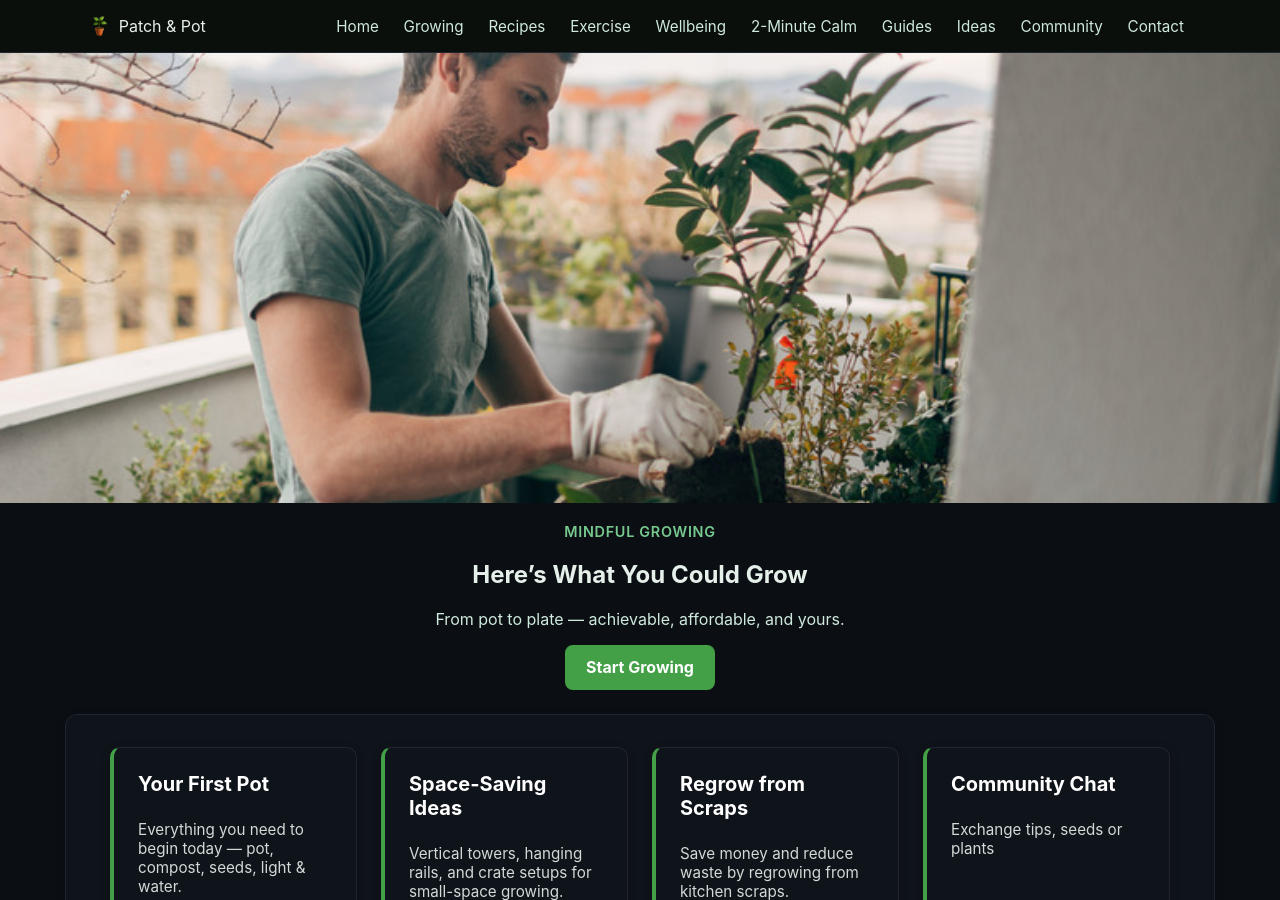
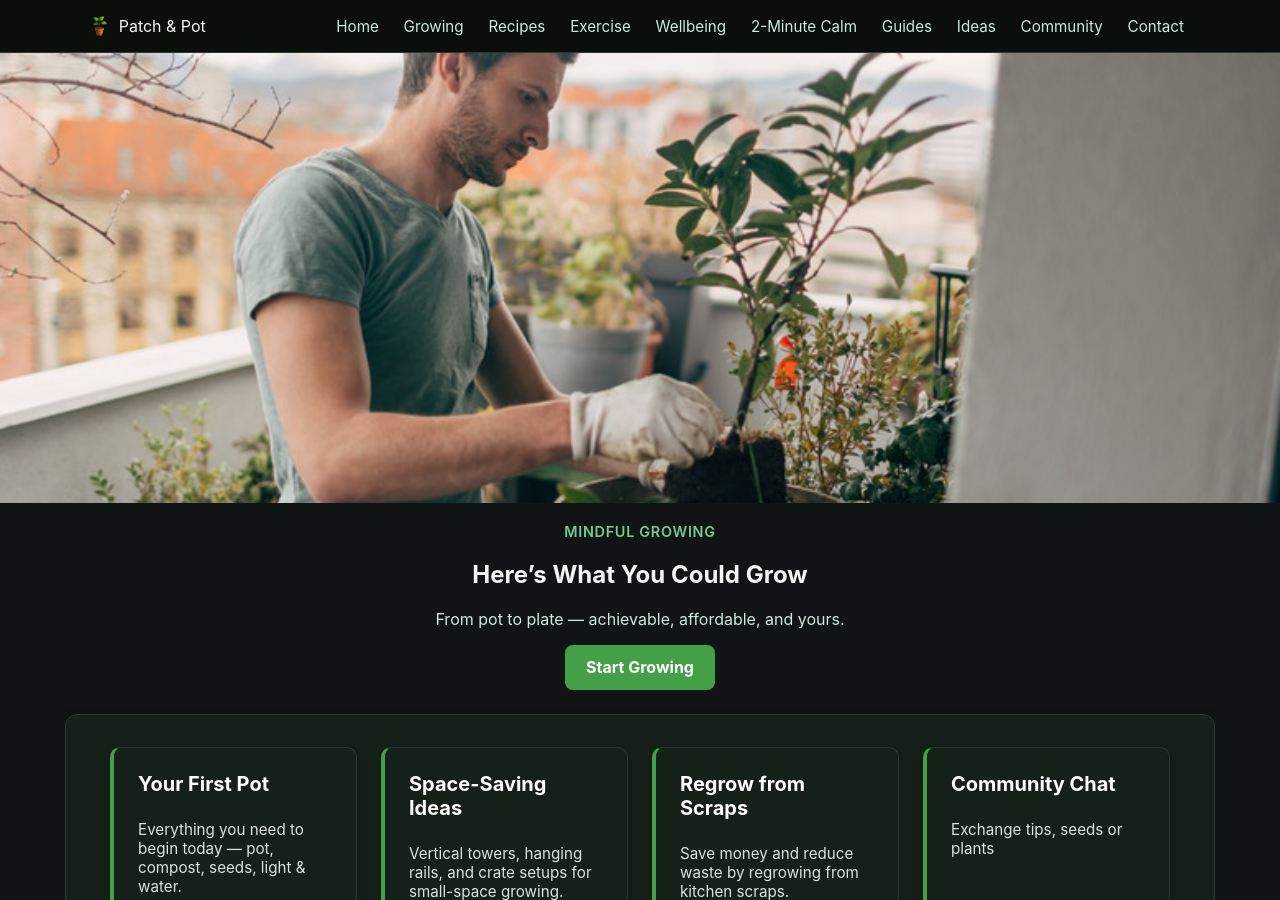
Before and after one commit to grantfitfuel/patchandpot, a Jekyll site: the page built from sites/index.html, in a window 1280 px wide and 900 px high. Built offline with Jekyll 4.4.1, drawn with Linux system fonts in a browser that asks for light colours.

Commit message:
Update pp-hotfix.css

```diff
--- a/sites/assets/css/pp-hotfix.css
+++ b/sites/assets/css/pp-hotfix.css
@@ -95,4 +95,38 @@ img{max-width:100%;height:auto;display:block}
 }
 .btn:active,button:active,input[type="button"]:active,input[type="submit"]:active{
   background-color:var(--pp-green-press)!important;border-color:var(--pp-green-press)!important
+}/* --- Propagation page hotfix (mobile contrast + hero) --- */
+:root{
+  --bg:#101415;            /* dark site bg (safe default) */
+  --ink:#f3f7f3;           /* main text */
+  --ink-dim:#c6d0c6;       /* muted text */
+  --glass:#152019;
+  --stroke:#2a3a2f;
+  --accent:#7ed495;
 }
+
+/* Base colours (iOS was defaulting to black text) */
+body{ background:var(--bg); color:var(--ink); }
+.section{ color:var(--ink); }
+.section .mini{ color:var(--ink-dim); }
+.table th, .table td{ color:var(--ink); }
+a{ color:var(--accent); }
+
+/* Buttons readable */
+.btn{ color:var(--ink); }
+.btn.primary{ color:#0b130d; }
+
+/* Hero overlay: less heavy on mobile */
+.hero .overlay{
+  background:linear-gradient(180deg, rgba(0,0,0,.10), rgba(0,0,0,.38));
+}
+@media (max-width:480px){
+  .hero img{ height:360px; }
+  .hero .overlay{
+    background:linear-gradient(180deg, rgba(0,0,0,.06), rgba(0,0,0,.28));
+  }
+  .lead{ opacity:.95; }
+}
+
+/* Safety: prevent accidental dimming inside cards */
+.section{ opacity:1 !important; }
```
